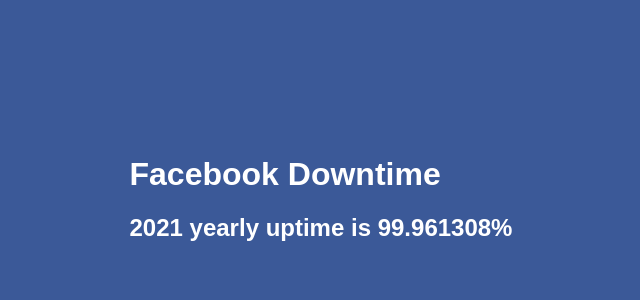
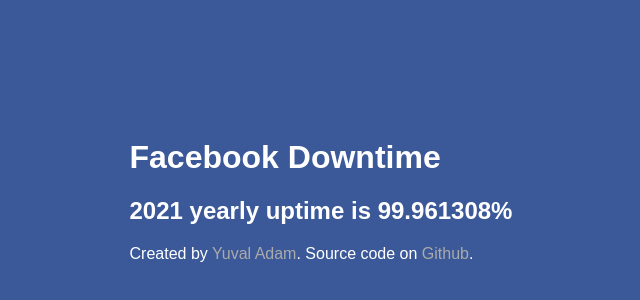
Before and after one commit to yuvadm/fbdowntime.com, a plain HTML site: page index.html in a window 1280 px wide. Shown: the part 210-510 px from the top of the page, without its empty margins (327-967 px from the left). Drawn offline with nearby package versions, Linux system fonts and the light colour scheme.

Commit message:
Add links

```diff
--- a/index.html
+++ b/index.html
@@ -25,6 +25,15 @@
         h1 {
             display: block;
         }
+
+        a {
+            color: #aaa;
+            text-decoration: none;
+        }
+
+        a:hover {
+            color: #ddd;
+        }
     </style>
     <script src="https://code.jquery.com/jquery-3.6.0.slim.min.js"
         integrity="sha256-u7e5khyithlIdTpu22PHhENmPcRdFiHRjhAuHcs05RI=" crossorigin="anonymous"></script>
@@ -34,6 +43,8 @@
     <div>
         <h1>Facebook Downtime</h1>
         <h2>2021 yearly uptime is <span id="ut">99.99%</span></h2>
+        <p>Created by <a href="https://yuv.al">Yuval Adam</a>. Source code on <a
+                href="https://github.com/yuvadm/fbdowntime.com">Github</a>.</p>
     </div>
     <script type="text/javascript">
         function getDowntime() {
```
